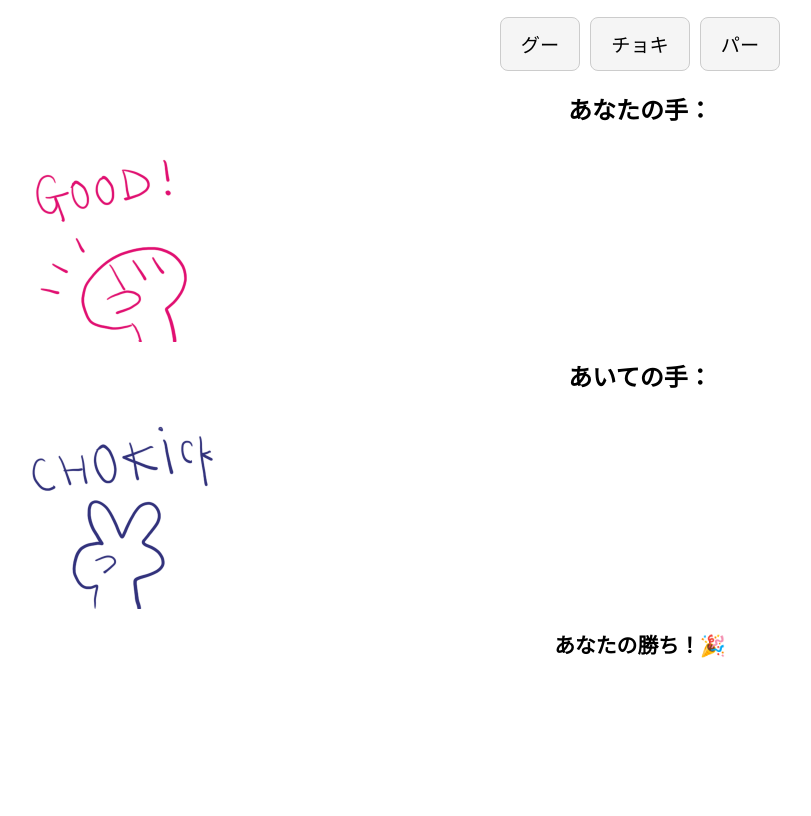
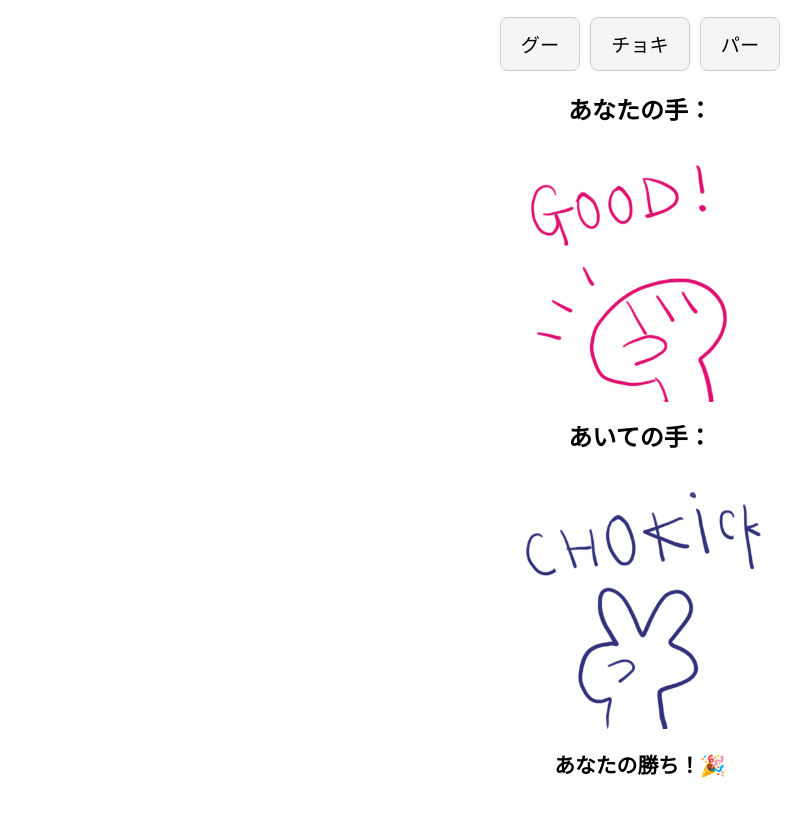
Before and after one commit to ayakoayakoayako/janken, a plain HTML site: page index.html in a window 1280 px wide. Both pictures are taken after a click on the button "グー". Shown: the part 90-906 px from the top of the page, without its empty margins (0-811 px from the left). Before the commit the page ends 800 px from the top, so only its background shows below. Drawn offline with Linux system fonts and the light colour scheme.

Commit message:
Add files via upload

```diff
--- a/index.html
+++ b/index.html
@@ -9,10 +9,9 @@ body {
       text-align: center;
       font-family: sans-serif;
       margin: 0;
-  padding: 20px 20px 40px;
+      padding: 20px 20px 60px; /* 下に余白追加 */
       box-sizing: border-box;
     }
-
 
     h1 {
       font-size: 1.8em;
@@ -37,12 +36,12 @@ body {
     }
 
     .hand img {
-  max-width: 80vw;
+      width: 100%;
+      max-width: 260px;
       height: auto;
-  margin: 16px 0;
+      margin: 16px auto;
       display: block;
     }
-
 
     h2 {
       margin: 10px 0 5px;
@@ -55,10 +54,6 @@ body {
     }
 
     @media (min-width: 768px) {
-      .hand img {
-        max-width: 200px;
-      }
-
       h1 {
         font-size: 2em;
       }
```
Lines whose indentation alone changed are shown as unchanged.
